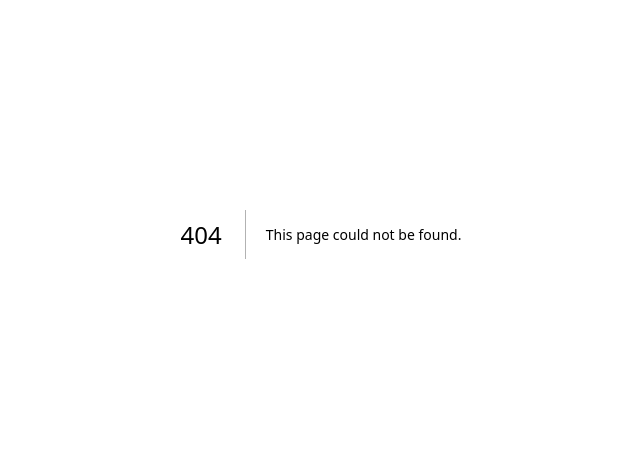
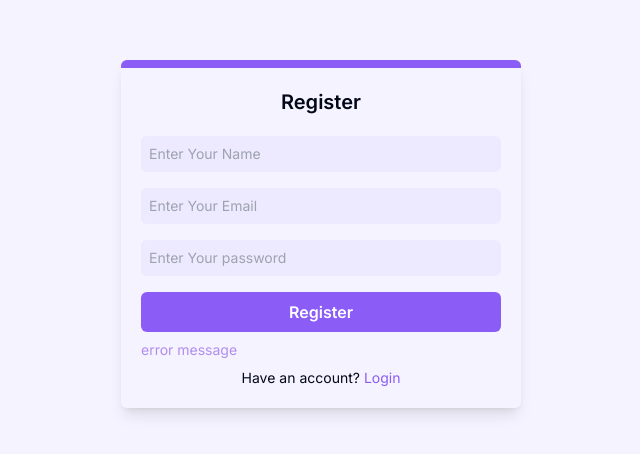
Before and after one commit to Deepakcodez/LinkShortner, a Next.js app: page /auth/signup in a window 1280 px wide. Before the commit this address had no page. Shown: the part 166-620 px from the top of the page, without its empty margins (319-959 px from the left). Built offline with nearby package versions, Linux system fonts and the light colour scheme.

Commit message:
auth page design

```diff
--- /dev/null
+++ b/src/app/auth/signin/page.js
@@ -0,0 +1,66 @@
+"use client";
+
+import { useRouter } from "next/navigation";
+import { useState } from "react";
+
+const signIn = () => {
+  const [errorMsg, setErrorMsg] = useState("error message");
+  const [inputValue, setInputValue] = useState({
+    email: "",
+    password: "",
+  });
+ const router = useRouter()
+  const onchangeHandler = (e) => {
+    const { name, value } = e.target;
+    setInputValue({
+      ...inputValue,
+      [name]: value,
+    });
+  };
+
+  const navigator=()=>{
+    router.push('/auth/signup ')
+  }
+
+  return (
+    <>
+      <div className="grid place-items-center h-screen w-full bg-violet-50 ">
+        <div className="shadow-lg border-t-8 border-violet-500 rounded-md p-5 w-[90%] sm:w-[25rem]">
+          <h1 className="text-center font-semibold text-xl">Login</h1>
+          <form className="flex  gap-4 flex-col mt-5">
+            <input
+              type="text"
+              value={inputValue.email}
+              name="email"
+              onChange={onchangeHandler}
+              placeholder="Enter Your Email"
+              className="block flex-1 text-black border-0 bg-violet-100 py-1.5 px-2   rounded-md text-white-900 placeholder:text-gray-400 focus:ring-0 focus:border-0 sm:text-sm sm:leading-6"
+            />
+            <input
+              type="text"
+              value={inputValue.password}
+              name="password"
+              onChange={onchangeHandler}
+              placeholder="Enter Your password"
+              className="block flex-1 text-black border-0 bg-violet-100 py-1.5 px-2   rounded-md text-white-900 placeholder:text-gray-400 focus:ring-0 focus:border-0 sm:text-sm sm:leading-6"
+            />
+            <button className="bg-violet-500 py-2 rounded-md text-white font-semibold hover:bg-violet-600">
+              Login
+            </button>
+          </form>
+          <div className=" mt-2">
+            <h1 className="text-sm text-violet-700/50">{errorMsg}</h1>
+          </div>
+          <div className="mt-2">
+            <h1 className="text-sm text-center cursor-pointer">Haven't any account?
+             <span className="text-violet-500 "
+             onClick={navigator}
+            > Create account</span></h1>
+          </div>
+        </div>
+      </div>
+    </>
+  );
+};
+
+export default signIn;
--- /dev/null
+++ b/src/app/auth/signup/page.js
@@ -0,0 +1,78 @@
+"use client";
+
+import { useRouter } from "next/navigation";
+import { useState } from "react";
+import React from "react";
+
+const signIn = () => {
+  const [errorMsg, setErrorMsg] = useState("error message");
+  const [inputValue, setInputValue] = useState({
+    name : "",
+    email: "",
+    password: "",
+  });
+ const router = useRouter()
+
+  const onchangeHandler = (e) => {
+    const { name, value } = e.target;
+    setInputValue({
+      ...inputValue,
+      [name]: value,
+    });
+  };
+
+  const navigator=()=>{
+    router.push('/auth/signin ')
+  }
+
+  return (
+    <>
+      <div className="grid place-items-center h-screen w-full bg-violet-50 ">
+        <div className="shadow-lg border-t-8 border-violet-500 rounded-md p-5 w-[90%] sm:w-[25rem]">
+          <h1 className="text-center font-semibold text-xl">Register</h1>
+          <form className="flex  gap-4 flex-col mt-5">
+            <input
+              type="text"
+              value={inputValue.name}
+              name="email"
+              onChange={onchangeHandler}
+              placeholder="Enter Your Name"
+              className="block flex-1 text-black border-0 bg-violet-100 py-1.5 px-2   rounded-md text-white-900 placeholder:text-gray-400 focus:ring-0 focus:border-0 sm:text-sm sm:leading-6"
+            />
+            <input
+              type="text"
+              value={inputValue.email}
+              name="email"
+              onChange={onchangeHandler}
+              placeholder="Enter Your Email"
+              className="block flex-1 text-black border-0 bg-violet-100 py-1.5 px-2   rounded-md text-white-900 placeholder:text-gray-400 focus:ring-0 focus:border-0 sm:text-sm sm:leading-6"
+            />
+            <input
+              type="text"
+              value={inputValue.password}
+              name="password"
+              onChange={onchangeHandler}
+              placeholder="Enter Your password"
+              className="block flex-1 text-black border-0 bg-violet-100 py-1.5 px-2   rounded-md text-white-900 placeholder:text-gray-400 focus:ring-0 focus:border-0 sm:text-sm sm:leading-6"
+            />
+            <button className="bg-violet-500 py-2 rounded-md text-white font-semibold hover:bg-violet-600">
+              Register
+            </button>
+          </form>
+          <div className=" mt-2">
+            <h1 className="text-sm text-violet-700/50">{errorMsg}</h1>
+          </div>
+          <div className="mt-2">
+            <h1 className="text-sm text-center cursor-pointer">Have an account?
+             <span className="text-violet-500"
+             onClick={navigator}
+             > Login</span>
+             </h1>
+          </div>
+        </div>
+      </div>
+    </>
+  );
+};
+
+export default signIn;
```
